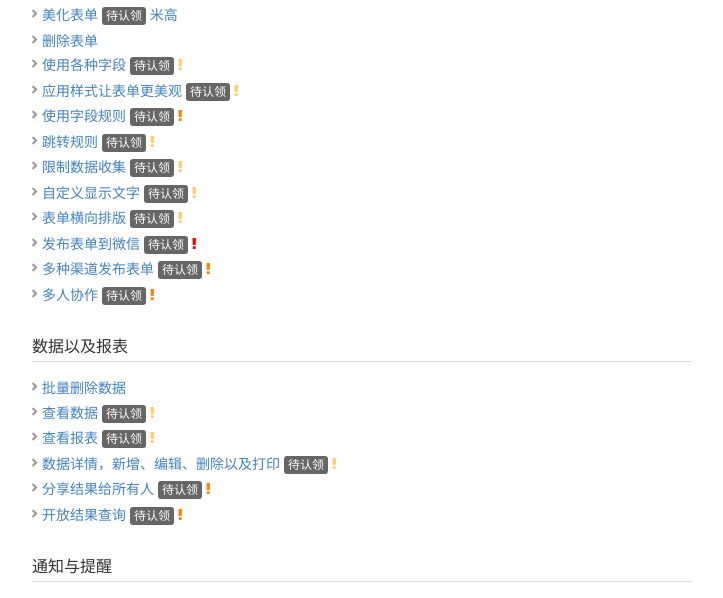
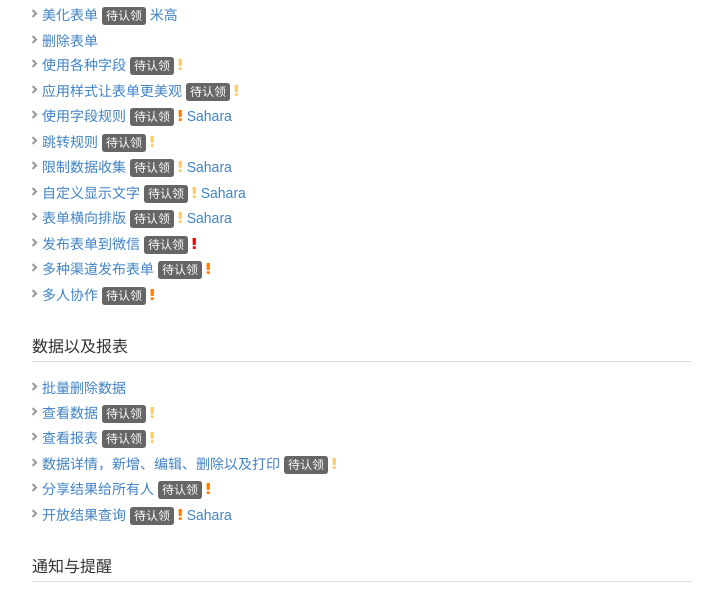
Before and after one commit to jinshuju/help.jinshuju.net, a Jekyll site: the page built from index.html, in a window 1280 px wide. Shown: the part 611-1209 px from the top of the page, without its empty margins (278-1001 px from the left). Built offline with Jekyll 4.4.1, drawn with Linux system fonts in a browser that asks for light colours; Markdown is read by kramdown in place of the engine named in the settings.

Commit message:
Sahara picks up pages

```diff
--- a/_posts/2014-2-7-collecting-data.md
+++ b/_posts/2014-2-7-collecting-data.md
@@ -5,7 +5,7 @@ date:   2014-04-01 12:12:12
 category: form
 tags: todo L
 
-author:
+author: Sahara
 ---
 
 TODO: 填写权限，自动开启停止，手动停止，验证码等等
--- a/_posts/2014-2-7-customize-layout.md
+++ b/_posts/2014-2-7-customize-layout.md
@@ -5,7 +5,7 @@ date:   2014-03-30 12:12:12
 category: form
 tags: todo L
 
-author:
+author: Sahara
 ---
 
 TODO: 横向排版表单，如何做
--- a/_posts/2014-2-7-customize-texts.md
+++ b/_posts/2014-2-7-customize-texts.md
@@ -5,7 +5,7 @@ date:   2014-03-31 12:12:12
 category: form
 tags: todo L
 
-author:
+author: Sahara
 ---
 
 TODO: 修改提交按钮文字各种提示文字等
--- a/_posts/2014-2-7-field-rules.md
+++ b/_posts/2014-2-7-field-rules.md
@@ -5,7 +5,7 @@ date:   2014-04-03 12:12:12
 category: form
 tags: todo M
 
-author:
+author: Sahara
 ---
 
 TODO: 使用字段规则来实现动态表单
--- a/_posts/2014-2-7-share-search.md
+++ b/_posts/2014-2-7-share-search.md
@@ -5,7 +5,7 @@ date:   2014-03-22 12:12:12
 category: data
 tags: todo M
 
-author:
+author: Sahara
 ---
 
 TODO: 结果查询页面的使用、自定义等
```
